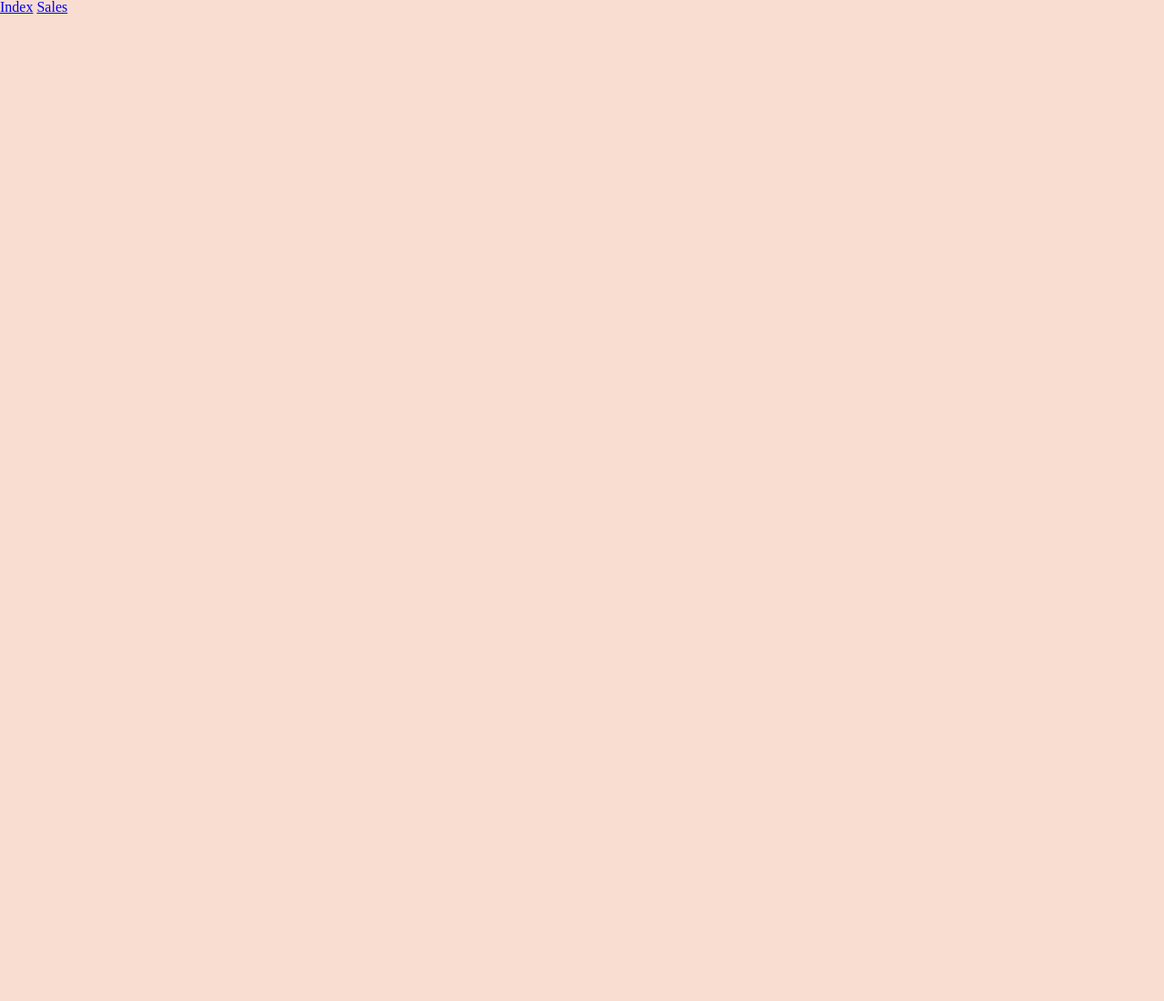
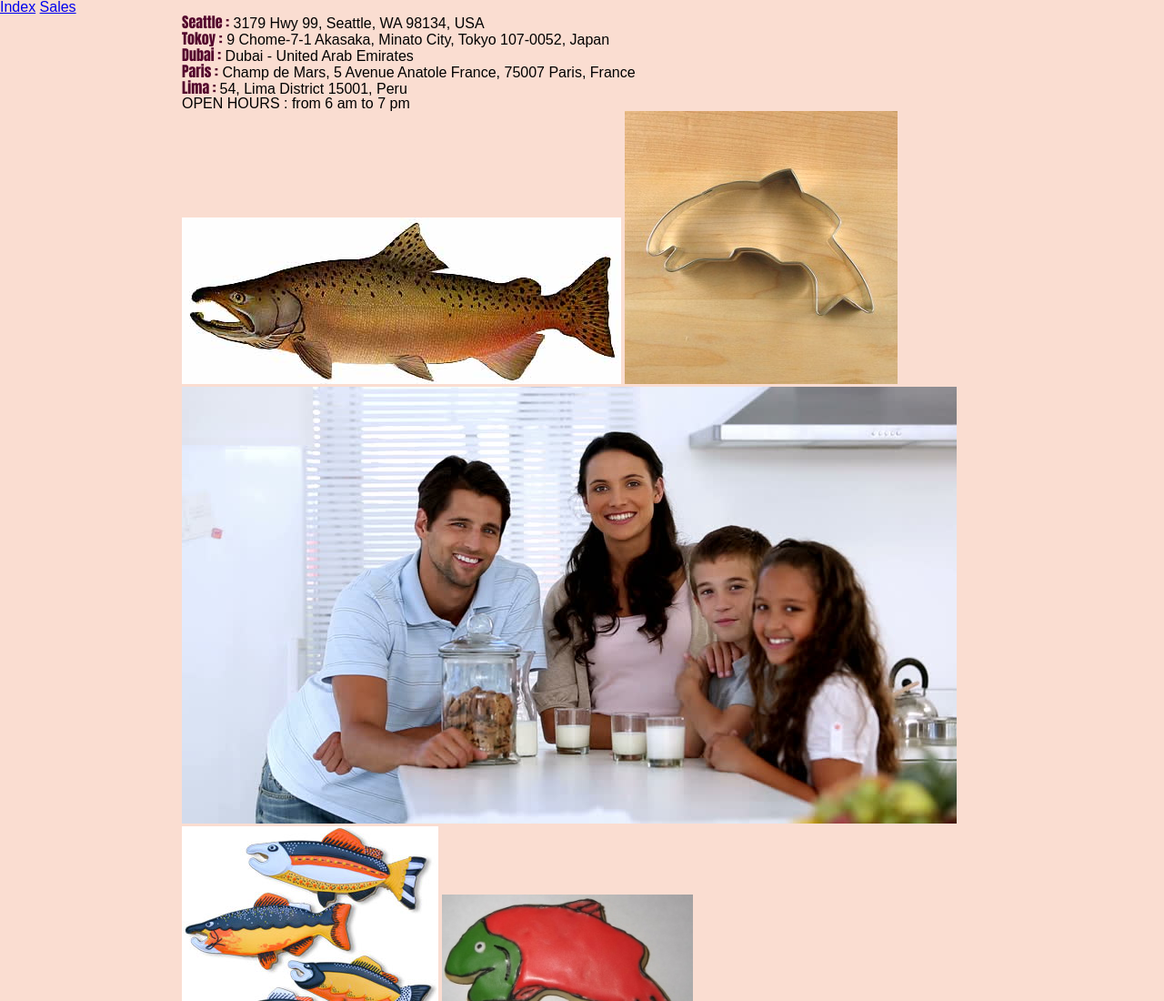
Before and after one commit to MohamadSheikhAlshabab/cookie-stand, a plain HTML site: page index.html in a window 1280 px wide. Shown: the top 1100 px of the page at 91% size. Before the commit the page ends 800 px from the top, so only its background shows below. Drawn offline with Linux system fonts and the light colour scheme.

Commit message:
add css for salmon cookies

```diff
--- a/CSS/style.css
+++ b/CSS/style.css
@@ -14,3 +14,16 @@ tr{
 nav{
 
 }
+li strong{
+    color: #53052c;
+    font-family: Impact, Haettenschweiler, 'Arial Narrow Bold', sans-serif;
+}
+main{
+    margin-left: 200px;
+    margin-right: 200px;
+}
+body,h1,h2,h3,h4,h5,h6 {font-family: "Karma", sans-serif}
+
+p #call {
+    text-align: center;
+}
--- a/index.html
+++ b/index.html
@@ -7,11 +7,12 @@
     <link rel="stylesheet" href="CSS/style.css">
     <link href="https://fonts.googleapis.com/css?family=Anton&display=swap" rel="stylesheet">
 
+
 </head>
 <body>
     <header>
 
-<nav id="container">
+          <nav>
   <a href="index.html">Index</a>
       <a href="sales.html">Sales</a>
 </nav>
@@ -20,12 +21,42 @@
 
     <main>
 
+        <article>
+
+            <p>
+                <ol>
+                    <li> <strong>Seattle :</strong>  3179 Hwy 99, Seattle, WA 98134, USA </li>
+                    <li> <strong> Tokoy :</strong> 9 Chome-7-1 Akasaka, Minato City, Tokyo 107-0052, Japan</li>
+                    <li> <strong>Dubai :</strong>  Dubai - United Arab Emirates</li>
+                    <li> <strong>Paris :</strong>  Champ de Mars, 5 Avenue Anatole France, 75007 Paris, France </li>
+                    <li> <strong>Lima : </strong> 54, Lima District 15001, Peru </li>
+                </ol>
+            </p>
+            <p>
+                OPEN HOURS : from  6 am
+                 to 7 pm
+            </p>
+            <img src="img/chinook.jpg" alt="chinook">
+            <img src="img/cutter.jpeg" alt="cutter">
+            <img src="img/family.jpg" alt="family">
+            <img src="img/fish.jpg" alt="fish">
+            <img src="img/frosted-cookie.jpg" alt="frosted-cookie">
+            <img src="img/salmon.png" alt="Salmon">
+            <img src="img/shirt.jpg" alt="shirt">
+            <p id="call">
+               Call us <br>
+                Get in touch with our Customer Support representative for assistance. <br>
+                Toll free number: 80022300 <br>
+                Landline number*: 06 5206600 <br>
+            </p>
+        </article>
+
 
     </main>
 
     <footer>
 
     </footer>
-    <script src="JS/app.js"></script>
+
 </body>
 </html>
```
Also changed, not shown: img/chinook.jpg (added), img/cutter.jpeg (added), img/family.jpg (added), img/fish.jpg (added), img/frosted-cookie.jpg (added), img/salmon.png (added), img/shirt.jpg (added).
